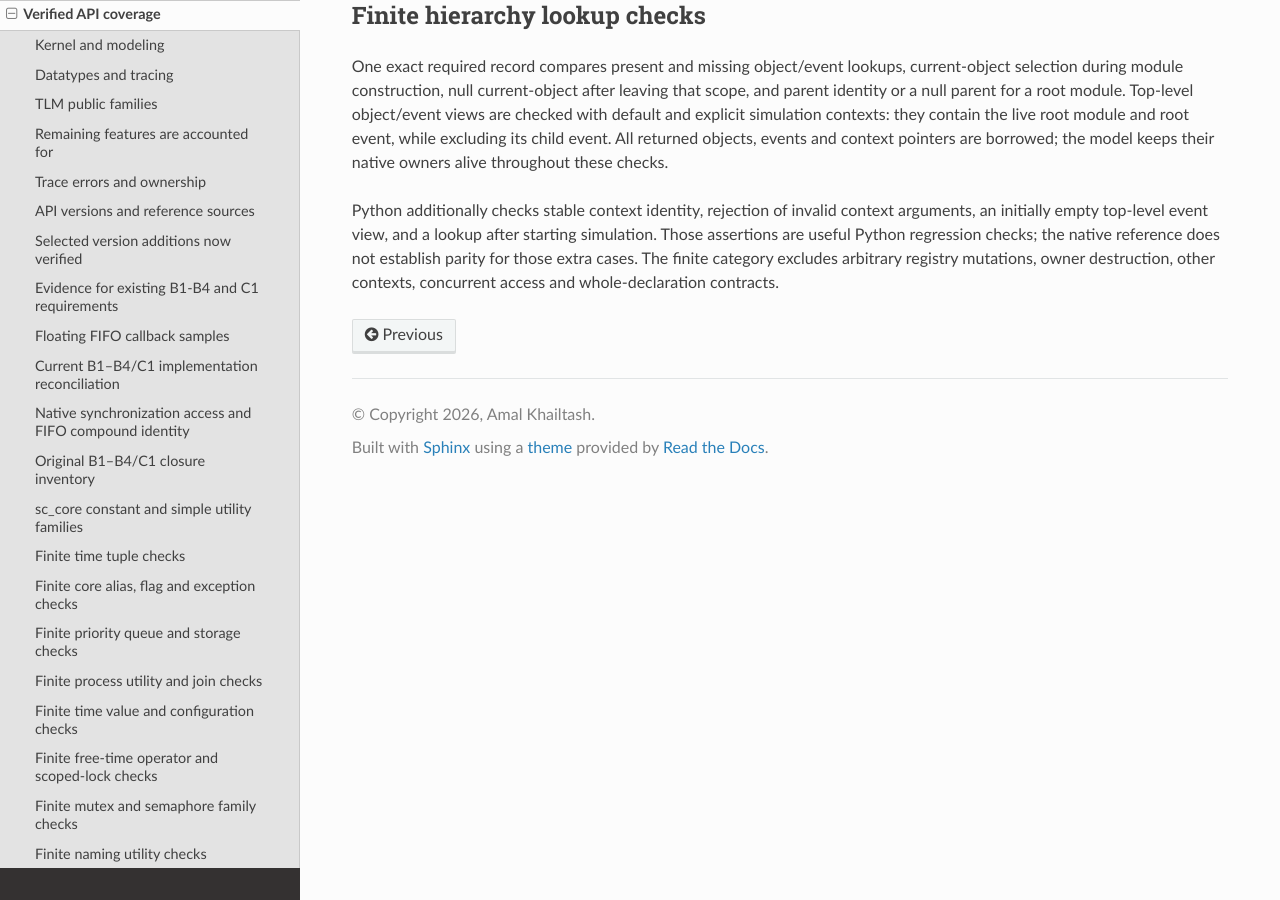
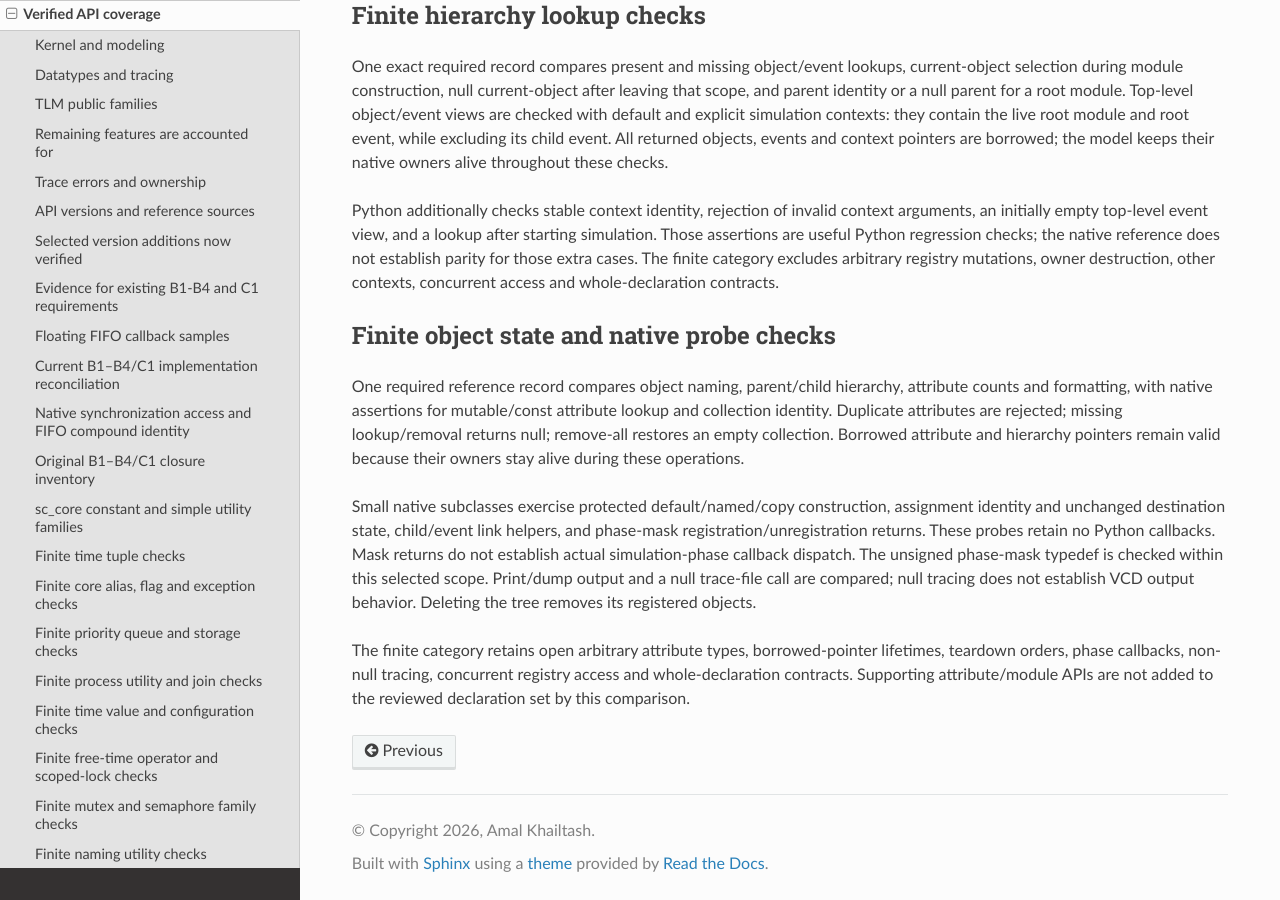
Before and after one commit to amal-khailtash/pysystemc, a Sphinx documentation site: the page built from docs/api/coverage.rst, in a window 1280 px wide and 900 px high, scrolled down 14303 px. Built offline with Sphinx 7.4.7 and the Read the Docs theme 3.1.0, drawn with Linux system fonts in a browser that asks for light colours.

Commit message:
Verify finite object state and native probe reference results

```diff
--- a/docs/api/coverage.rst
+++ b/docs/api/coverage.rst
@@ -851,3 +851,26 @@ simulation. Those assertions are useful Python regression checks; the native
 reference does not establish parity for those extra cases. The finite category
 excludes arbitrary registry mutations, owner destruction, other contexts,
 concurrent access and whole-declaration contracts.
+
+Finite object state and native probe checks
+-------------------------------------------
+
+One required reference record compares object naming, parent/child hierarchy,
+attribute counts and formatting, with native assertions for mutable/const
+attribute lookup and collection identity. Duplicate attributes are rejected;
+missing lookup/removal returns null; remove-all restores an empty collection.
+Borrowed attribute and hierarchy pointers remain valid because their owners
+stay alive during these operations.
+
+Small native subclasses exercise protected default/named/copy construction,
+assignment identity and unchanged destination state, child/event link helpers,
+and phase-mask registration/unregistration returns. These probes retain no
+Python callbacks. Mask returns do not establish actual simulation-phase callback
+dispatch. The unsigned phase-mask typedef is checked within this selected scope.
+Print/dump output and a null trace-file call are compared; null tracing does not
+establish VCD output behavior. Deleting the tree removes its registered objects.
+
+The finite category retains open arbitrary attribute types, borrowed-pointer
+lifetimes, teardown orders, phase callbacks, non-null tracing, concurrent
+registry access and whole-declaration contracts. Supporting attribute/module
+APIs are not added to the reviewed declaration set by this comparison.
```
Also changed, not shown: CHANGELOG.md (+3 -0 lines), 1 other file.
